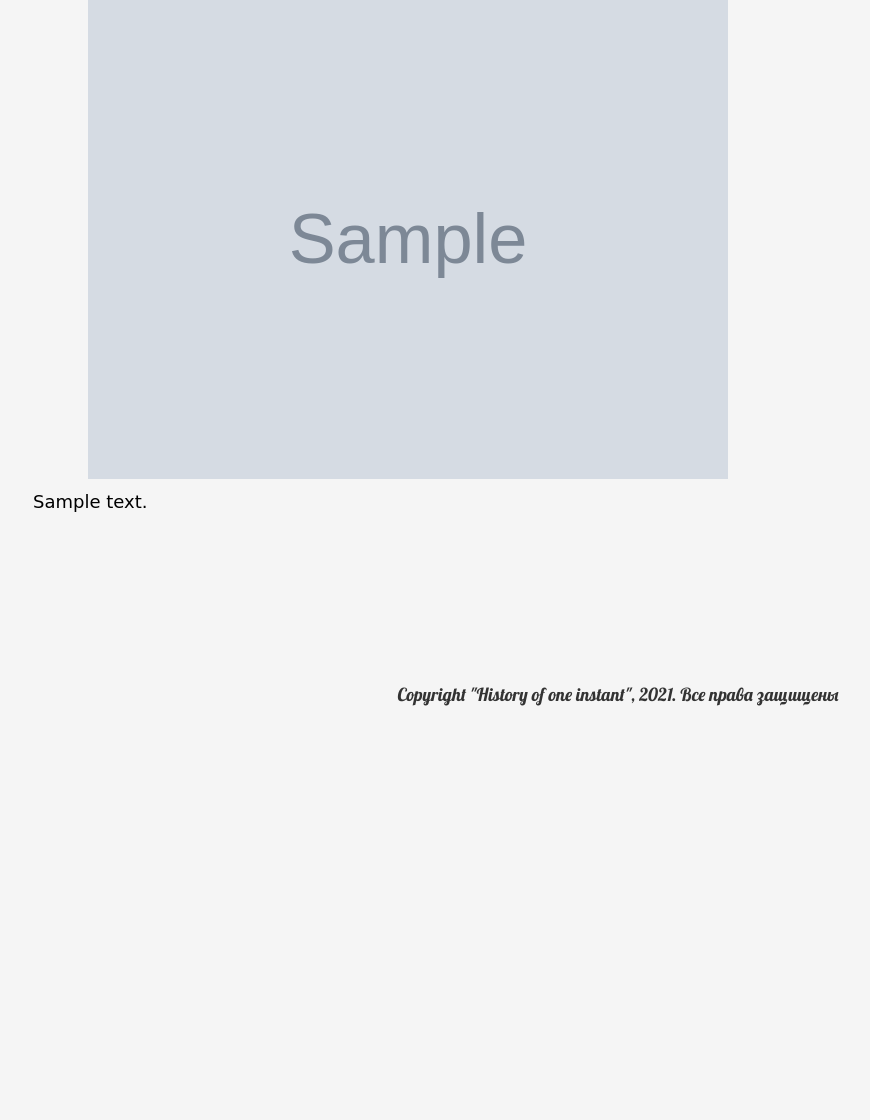
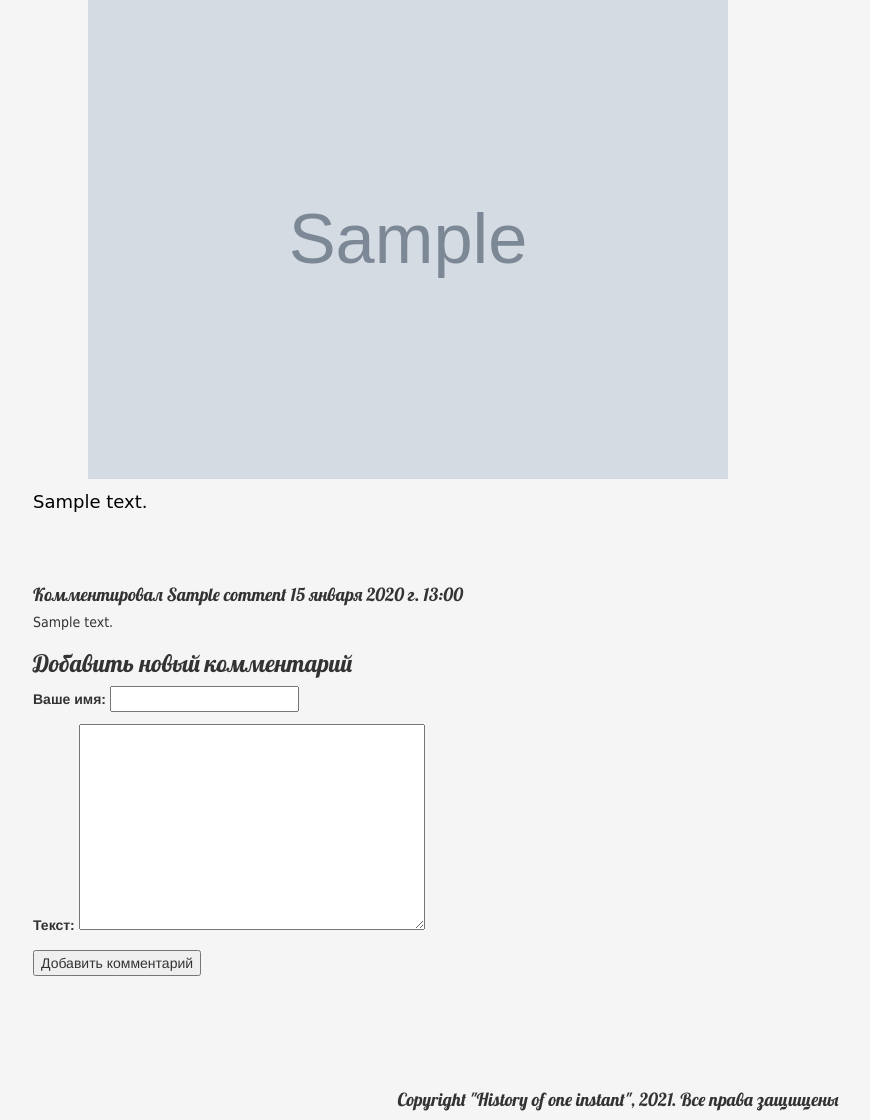
Before and after one commit to mikerockin/Mysite, a Django app: page /post/1/ in a window 1280 px wide. Shown: the part 425-1545 px from the top of the page, without its empty margins (22-892 px from the left). Before the commit the page ends 1131 px from the top, so only its background shows below. Run offline with Django 4.2, Linux system fonts and the light colour scheme; tables that the repository leaves empty hold one stand-in row (values such as "Sample post"); grey boxes marked "Sample" are stand-in pictures; some libraries are stand-ins or nearby versions.

Commit message:
Added comments

```diff
--- a/story/forms.py
+++ b/story/forms.py
@@ -1,8 +1,14 @@
 from django import forms
-from .models import Post
+from .models import Post, Comment
 
 class PostForm(forms.ModelForm):
 
     class Meta:
         model = Post
         fields = ('title', 'text', 'image')
+
+class CommentForm(forms.ModelForm):
+
+    class Meta:
+        model = Comment
+        fields = ('name', 'body')
--- a/story/models.py
+++ b/story/models.py
@@ -17,3 +17,16 @@ class Post(models.Model):
 
     def __str__(self):
         return self.title
+
+class Comment(models.Model):
+    post = models.ForeignKey(Post, on_delete=models.CASCADE, related_name='comments')
+    name = models.CharField(max_length=50, verbose_name='Ваше имя')
+    body = models.TextField(verbose_name='Текст')
+    created = models.DateTimeField(auto_now_add=True)
+    active = models.BooleanField(default=True)
+
+    class Meta:
+        ordering = ('created',)
+
+    def __str__(self):
+        return 'Комментировано {} в {}'.format(self.name, self.post)
--- a/story/templates/story/post_detail.html
+++ b/story/templates/story/post_detail.html
@@ -18,5 +18,28 @@
         <p><p align="justify" style="font-family: 'Comic Sans MS'; font-size: large; color:black;">{{ post.text|linebreaksbr }}</p></p>
     </div>
 
+{% for comment in comments %}
+  <div class="comment">
+    <p class="info"><h4>
+      Комментировал {{ comment.name }} {{ comment.created }}
+  </h4>
+    </p>
+      <h5><p style="font-family: 'Tahoma'; "{{ comment.body|linebreaks }}</p></h5>
+  </div>
+{% empty %}
+  <p>Здесь пока нет комментариев</p>
+{% endfor %}
+{% if new_comment %}
+  <h5>Комментарий был добавлен</h5>
+{% else %}
+  <h3>Добавить новый комментарий</h3>
+  <form action="." method="post">
+    {{ comment_form.as_p }}
+    {% csrf_token %}
+    <p><input type="submit" value="Добавить комментарий"></p>
+  </form>
+{% endif %}
+
+
 
 {% endblock %}
--- a/story/views.py
+++ b/story/views.py
@@ -1,7 +1,7 @@
 from django.shortcuts import render, get_object_or_404, redirect
 from django.utils import timezone
-from .models import Post
-from .forms import PostForm
+from .models import Post, Comment
+from .forms import PostForm, CommentForm
 from django.contrib.auth.decorators import login_required
 
 
@@ -15,8 +15,18 @@ def post_list(request):
 
 def post_detail(request, pk):
     post = get_object_or_404(Post, pk=pk)
+    comments = post.comments.filter(active=True)
+    new_comment = None
+    if request.method == 'POST':
+        comment_form = CommentForm(data=request.POST)
+        if comment_form.is_valid():
+            new_comment = comment_form.save(commit=False)
+            new_comment.post = post
+            new_comment.save()
+    else:
+        comment_form = CommentForm()
     return render(request, 'story/post_detail.html',
-                  context={'post': post},
+                  context={'post': post, 'comments': comments, 'new_comment': new_comment, 'comment_form': comment_form}
     )
 
 @login_required
```
Also changed, not shown: story/admin.py (+2 -5 lines), story/migrations/0008_comment.py (added), story/migrations/0009_comment_active.py (added), story/migrations/0010_alter_comment_body_alter_comment_name.py (added).
